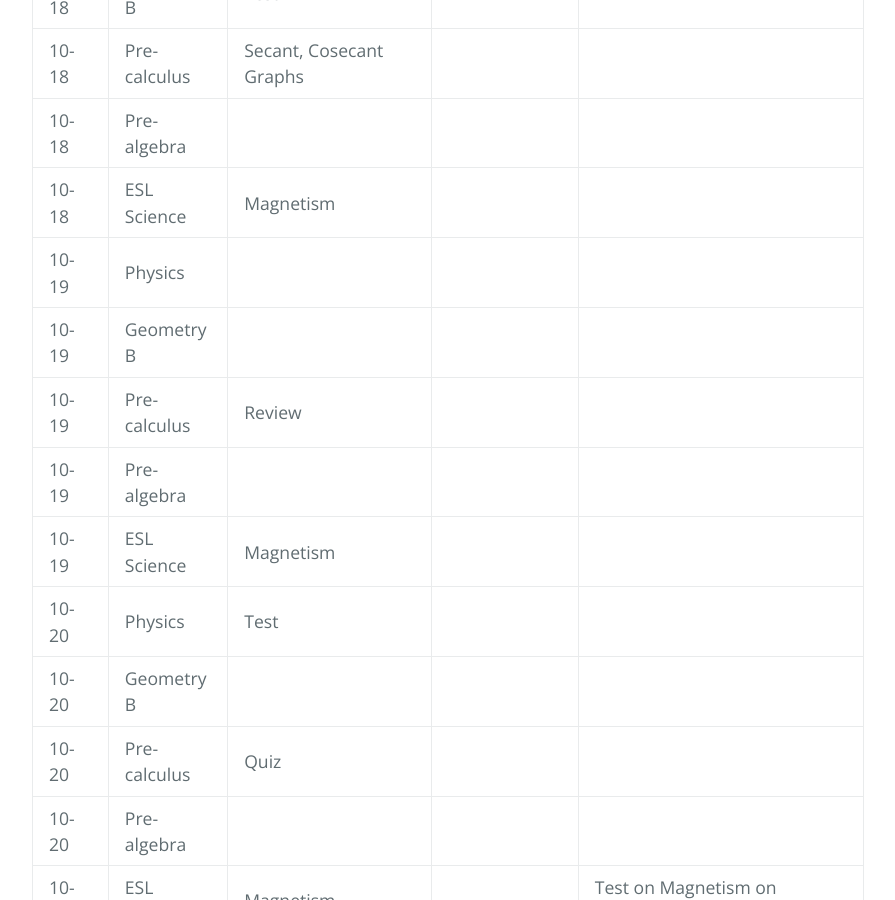
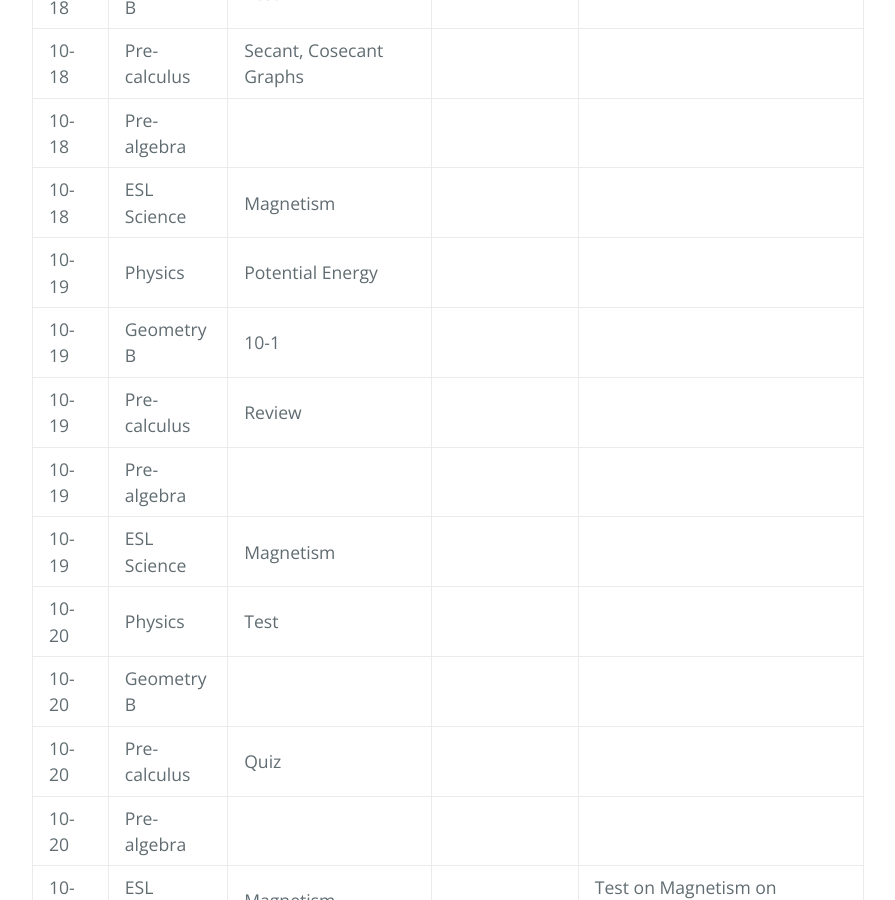
Before and after one commit to gpayoo/gpayoo, a Jekyll site: the page built from index.md, in a window 1280 px wide and 900 px high, scrolled down 776 px. Shown: the whole window, without its empty margins (192-1087 px from the left). Built offline with Jekyll 4.4.1, drawn with Linux system fonts in a browser that asks for light colours; our own code applies the rules of GitHub Pages for plain Markdown files.

Commit message:
Update index.md

```diff
--- a/index.md
+++ b/index.md
@@ -15,8 +15,8 @@ layout: default
 | 10-18 | Pre-calculus | Secant, Cosecant Graphs | |
 | 10-18 | Pre-algebra |   | |
 | 10-18 | ESL Science | Magnetism|  |
-| 10-19 | Physics |  | |
-| 10-19 | Geometry B |   | |   |
+| 10-19 | Physics | Potential Energy | |
+| 10-19 | Geometry B | 10-1  | |   |
 | 10-19 | Pre-calculus | Review  | |
 | 10-19 | Pre-algebra |   | |
 | 10-19 | ESL Science | Magnetism |  |
```
